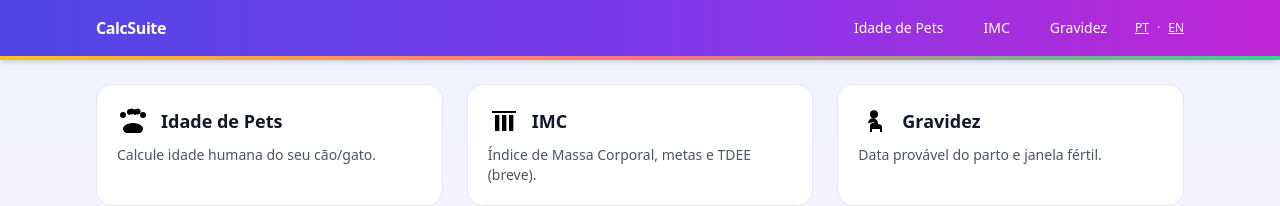
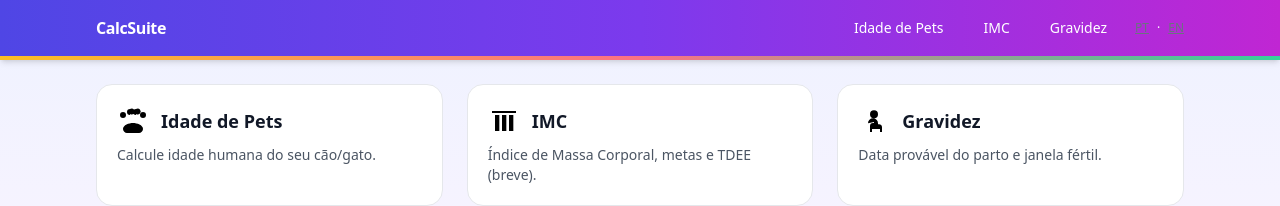
Before and after one commit to jfvitor/calc-suite, a Next.js app: page / in a window 1280 px wide. Shown: the top 206 px of the page. Built offline with nearby package versions, Linux system fonts and the light colour scheme; no server answers.

Commit message:
Refactor LocaleSwitcher for improved locale handling

```diff
--- a/components/LocaleSwitcher.tsx
+++ b/components/LocaleSwitcher.tsx
@@ -1,15 +1,51 @@
 "use client";
+
 import Link from "next/link";
 import { usePathname } from "next/navigation";
+
+// Mapeamento PT <-> EN
+// A chave é o slug SEM o /pt ou /en
+const routeMap: Record<
+  string,
+  { pt: string; en: string }
+> = {
+  "": { pt: "/pt", en: "/en" },
+  "/idade-pets": { pt: "/pt/idade-pets", en: "/en/pet-age" },
+  "/imc": { pt: "/pt/imc", en: "/en/bmi" },
+  // Adicione mais rotas aqui conforme necessário
+  // "/gravidez-ovulacao": { pt: "/pt/gravidez-ovulacao", en: "/en/pregnancy" },
+};
+
 export default function LocaleSwitcher() {
-  const path = usePathname() || "/pt";
-  const en = path.replace(/^\/pt(?=\/|$)/, "/en");
-  const pt = path.replace(/^\/en(?=\/|$)/, "/pt");
+  const pathname = usePathname() || "/pt";
+
+  // Detect locale atual
+  const isPT = pathname.startsWith("/pt");
+  const isEN = pathname.startsWith("/en");
+
+  // Remove o prefixo do locale para achar no mapa
+  const slug = pathname.replace(/^\/(pt|en)/, "") || "";
+
+  const entry = routeMap[slug] ?? routeMap[""];
+
+  const ptHref = entry.pt;
+  const enHref = entry.en;
+
   return (
     <div className="text-xs flex gap-2">
-      <Link href={pt} className="underline">PT</Link>
+      <Link
+        href={ptHref}
+        className={isPT ? "underline font-semibold" : "underline text-gray-500"}
+      >
+        PT
+      </Link>
       <span>·</span>
-      <Link href={en} className="underline">EN</Link>
+      <Link
+        href={enHref}
+        className={isEN ? "underline font-semibold" : "underline text-gray-500"}
+      >
+        EN
+      </Link>
     </div>
   );
 }
```
